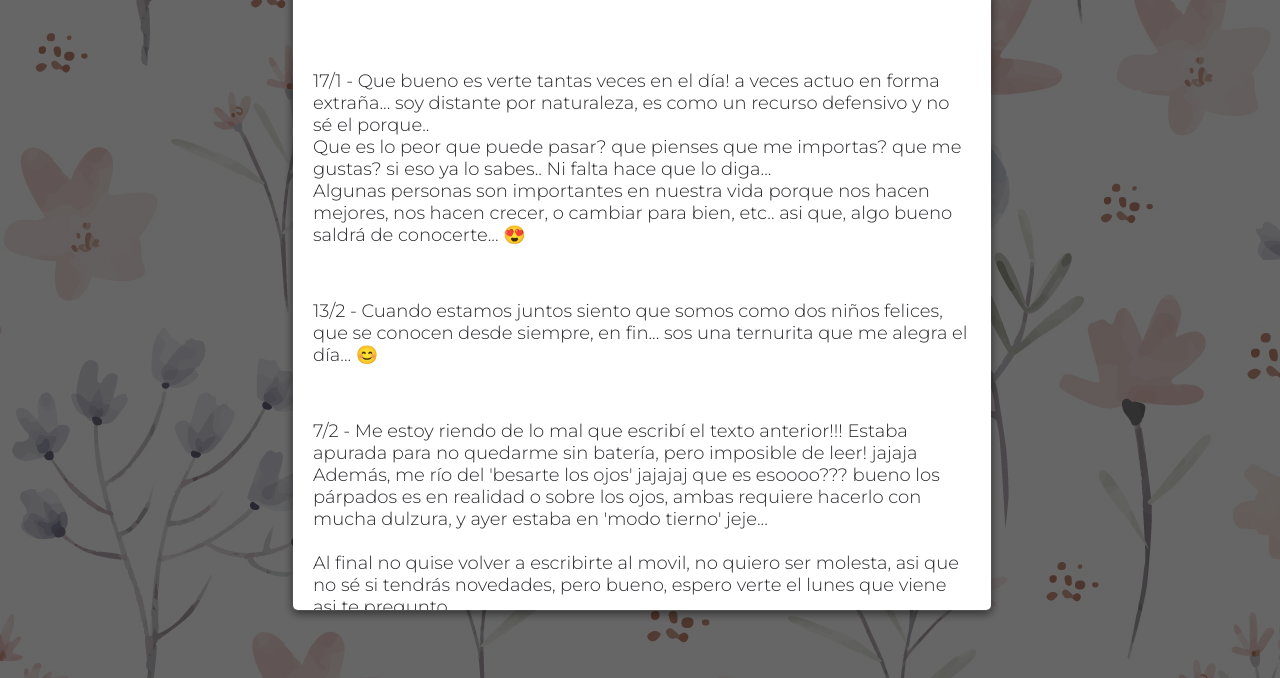
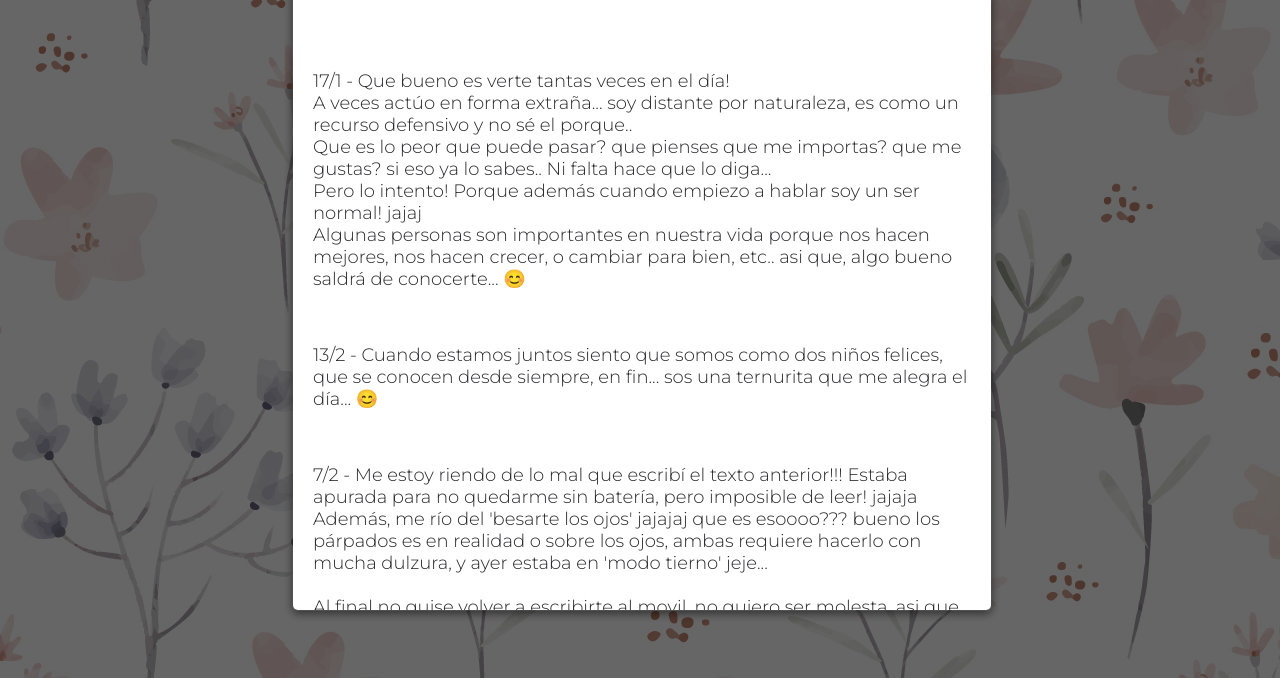
Before and after one commit to LauraBrea/au, a plain HTML site: page index.html in a window 1280 px wide. Both pictures are taken after a click on the element "Click here". Shown: the part 122-800 px from the top of the page. Drawn offline with nearby package versions, Linux system fonts and the light colour scheme.

Commit message:
17de2txt

```diff
--- a/index.html
+++ b/index.html
@@ -30,9 +30,10 @@
                     <h1>Hola!</h1>
                     <br><br><br>
                     <p>
-                        17/1 - Que bueno es verte tantas veces en el día! a veces actuo en forma extraña... soy distante por naturaleza, es como un recurso defensivo y no sé el porque.. <br>
+                        17/1 - Que bueno es verte tantas veces en el día! <br>A veces actúo en forma extraña... soy distante por naturaleza, es como un recurso defensivo y no sé el porque.. <br>
                         Que es lo peor que puede pasar? que pienses que me importas? que me gustas? si eso ya lo sabes.. Ni falta hace que lo diga... <br>
-                        Algunas personas son importantes en nuestra vida porque nos hacen mejores, nos hacen crecer, o cambiar para bien, etc.. asi que, algo bueno saldrá de conocerte... &#128525;
+                        Pero lo intento! Porque además cuando empiezo a hablar soy un ser normal! jajaj <br>
+                        Algunas personas son importantes en nuestra vida porque nos hacen mejores, nos hacen crecer, o cambiar para bien, etc.. asi que, algo bueno saldrá de conocerte... &#128522;
                     </p><br><br><br>
 
                     <p>
```
